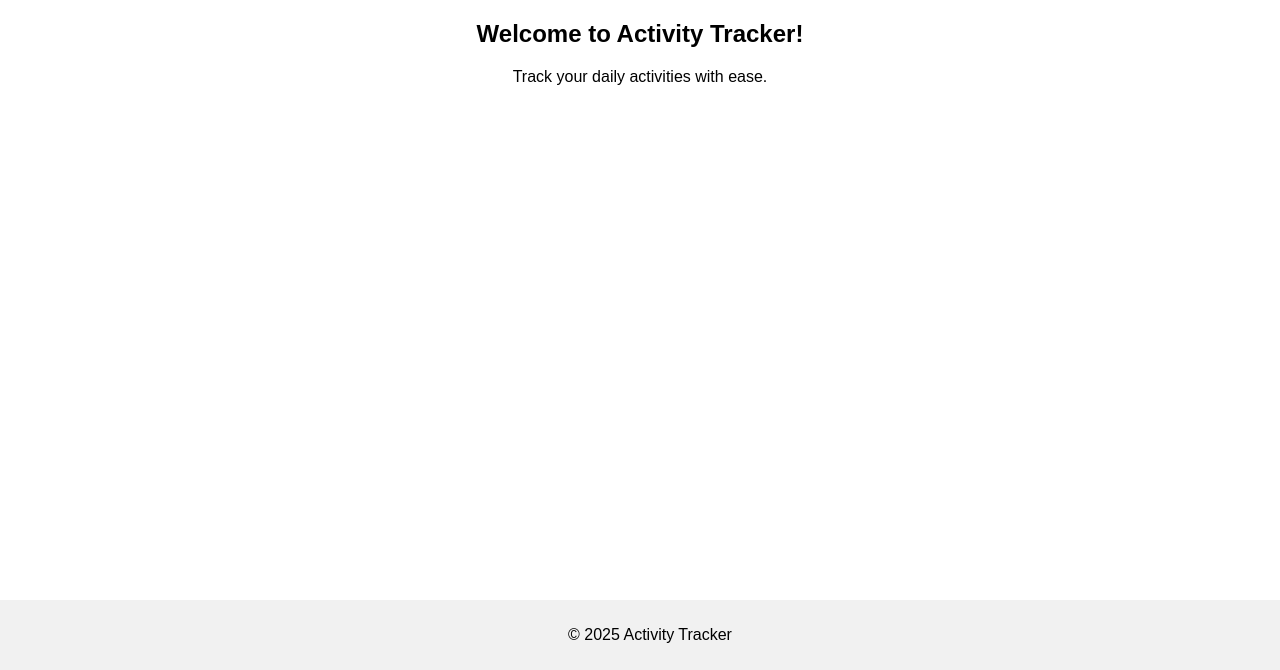
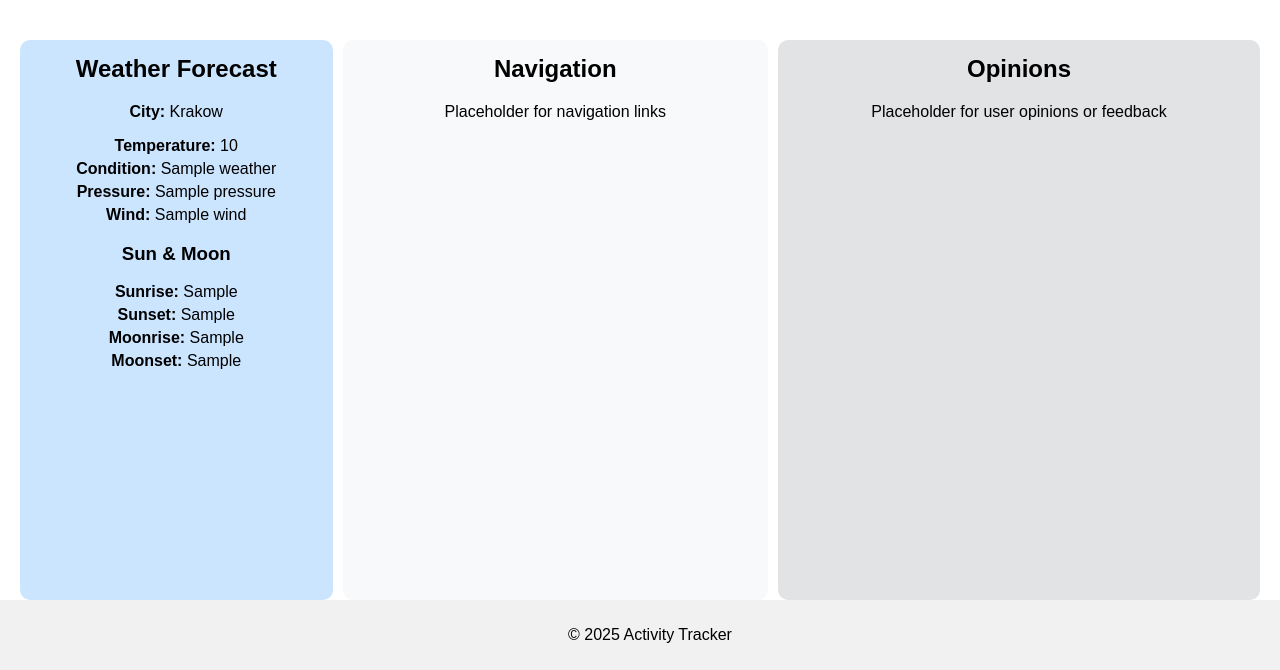
Before and after one commit to tbrania1202/Web-Application-For-Activity-Tracking, a Flask app: template app/templates/home.html in a window 1280 px wide. Shown: the part 130-800 px from the top of the page. Run offline with Flask 3, Linux system fonts and the light colour scheme; the template is opened without the code that fills it: most values are stand-ins (such as "Sample title", 1, 10 or a date in 2020).

Commit message:
Scraper for weather and simple home layout added

```diff
--- a/app/blueprints/home.py
+++ b/app/blueprints/home.py
@@ -1,7 +1,9 @@
 from flask import Blueprint, render_template
+from app.scraper import scrape_website
 
 home = Blueprint("home", __name__)
 
 @home.route("/")
 def home_page():
-    return render_template("home.html")
+    scraped_text = scrape_website()
+    return render_template("home.html", scraped_text=scraped_text)
--- a/app/static/styles.css
+++ b/app/static/styles.css
@@ -1,3 +1,4 @@
+/* General styling */
 body {
     font-family: Arial, sans-serif;
     margin: 0;
@@ -5,22 +6,26 @@ body {
     text-align: center;
 }
 
+/* Header */
 header {
     background-color: #007bff;
     color: white;
     padding: 1rem;
 }
 
+/* Navigation links */
 nav a {
     margin: 0 10px;
     color: white;
     text-decoration: none;
 }
 
+/* Main content */
 main {
     margin-top: 20px;
 }
 
+/* Footer */
 footer {
     position: fixed;
     left: 0;
@@ -30,3 +35,48 @@ footer {
     padding: 10px;
     background-color: #f1f1f1;
 }
+
+/* Container for sections */
+.container {
+    display: flex;
+    width: 100%;
+    height: 75vh;
+    gap: 10px;
+    padding: 20px;
+    box-sizing: border-box;
+}
+
+/* Forecast section */
+.forecast {
+    width: 25%;
+    background-color: #cce5ff; /* Light blue */
+    padding: 15px;
+    border-radius: 10px;
+}
+
+/* Navigation section */
+.navigation {
+    width: 35%;
+    background-color: #f8f9fa; /* Light gray */
+    padding: 15px;
+    border-radius: 10px;
+}
+
+/* Opinions section */
+.opinions {
+    width: 40%;
+    background-color: #e2e3e5; /* Darker gray */
+    padding: 15px;
+    border-radius: 10px;
+}
+
+/* Headings */
+h2 {
+    margin-top: 0;
+    text-align: center;
+}
+
+/* Weather details */
+.weather-info p {
+    margin: 5px 0;
+}
--- a/app/templates/home.html
+++ b/app/templates/home.html
@@ -3,6 +3,38 @@
 {% block title %}Home - Activity Tracker{% endblock %}
 
 {% block content %}
-    <h2>Welcome to Activity Tracker!</h2>
-    <p>Track your daily activities with ease.</p>
+
+<div class="container">
+    <!-- Forecast Section -->
+    <div class="forecast">
+        <h2>Weather Forecast</h2>
+        <p><strong>City:</strong> Krakow</p>
+        <div class="weather-info">
+            <p><strong>Temperature:</strong> {{ scraped_text["temperature"] }}</p>
+            <p><strong>Condition:</strong> {{ scraped_text["weather"] }}</p>
+            <p><strong>Pressure:</strong> {{ scraped_text["pressure"] }}</p>
+            <p><strong>Wind:</strong> {{ scraped_text["wind"] }}</p>
+        </div>
+        <h3>Sun & Moon</h3>
+        <div class="weather-info">
+            <p><strong>Sunrise:</strong> {{ scraped_text["sun_rise"] }}</p>
+            <p><strong>Sunset:</strong> {{ scraped_text["sun_set"] }}</p>
+            <p><strong>Moonrise:</strong> {{ scraped_text["moon_rise"] }}</p>
+            <p><strong>Moonset:</strong> {{ scraped_text["moon_set"] }}</p>
+        </div>
+    </div>
+
+    <!-- Navigation Section -->
+    <div class="navigation">
+        <h2>Navigation</h2>
+        <p>Placeholder for navigation links</p>
+    </div>
+
+    <!-- Opinions Section -->
+    <div class="opinions">
+        <h2>Opinions</h2>
+        <p>Placeholder for user opinions or feedback</p>
+    </div>
+</div>
+
 {% endblock %}
```
Also changed, not shown: app/scraper.py (added, +33 -0 lines).
